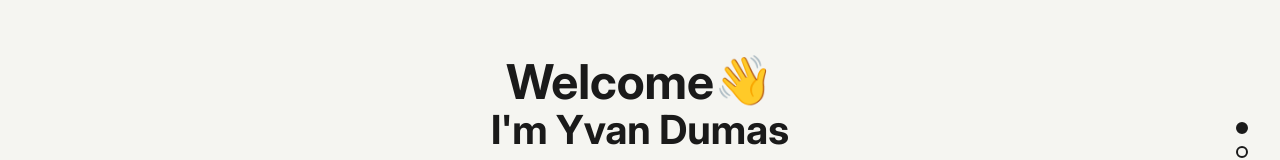
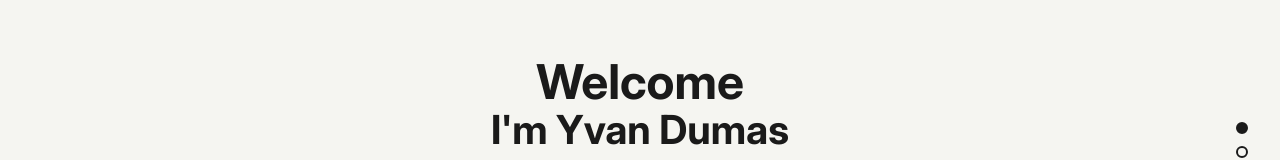
Before and after one commit to Yvan-Dumas/Portfolio, a React (Vite) app: page / in a window 1280 px wide. Shown: the part 212-372 px from the top of the page. Built offline with nearby package versions, Linux system fonts and the light colour scheme.

Commit message:
Removed emoji

```diff
--- a/src/sections/Hero.jsx
+++ b/src/sections/Hero.jsx
@@ -33,7 +33,6 @@ export default function Hero() {
 		<section ref={container} id="home" className="flex flex-col items-center justify-center text-center px-4 md:min-h-screen pb-50 md:pb-0 pt-50 md:pt-0">
 			<div className="hero-identity flex items-center text-[clamp(2.5rem,7vw,3rem)] font-bold mb-2 leading-5">
 				<span>{t('hero.greetings')}</span>
-				<span className="animate-wave origin-bottom-right relative -top-0.5">👋</span>
 			</div>
 
 			<h2 className="hero-identity text-[clamp(1.5rem,7vw,2.5rem)] font-bold">{t('hero.name')}</h2>
```
